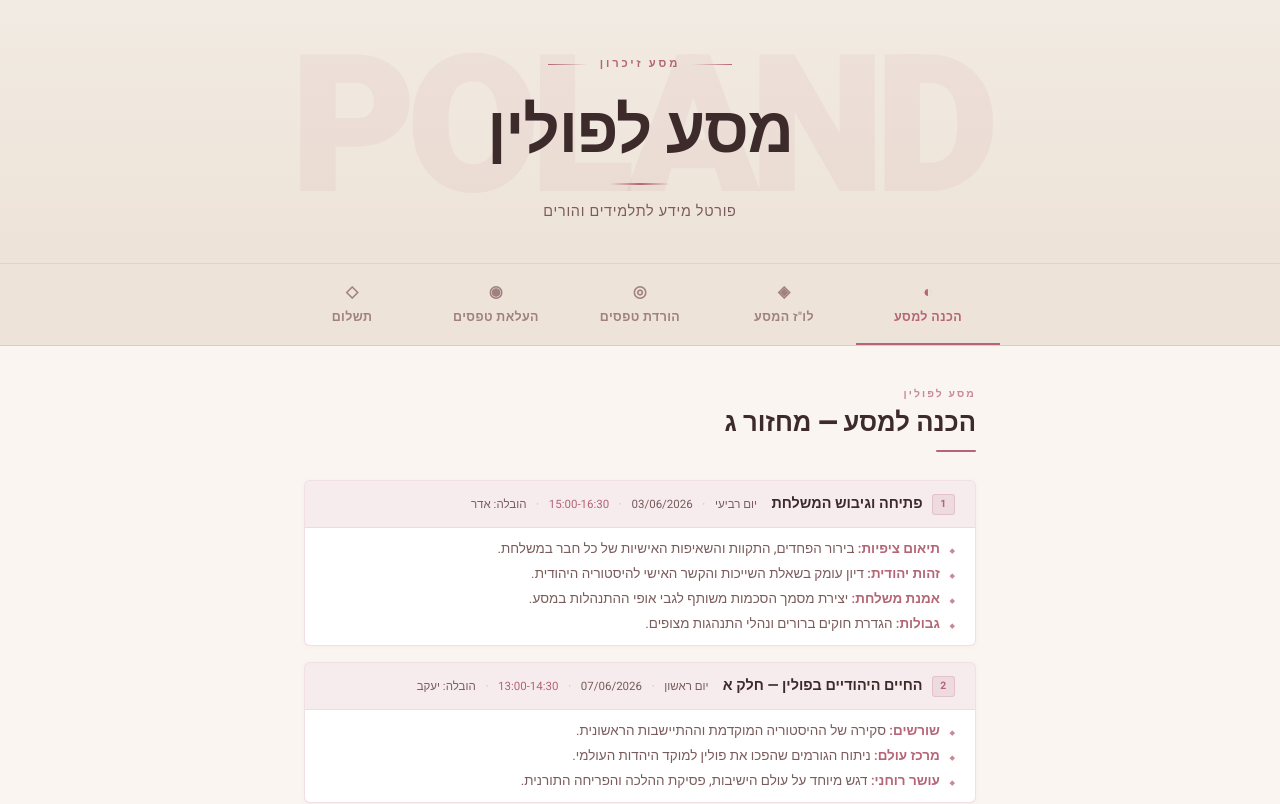
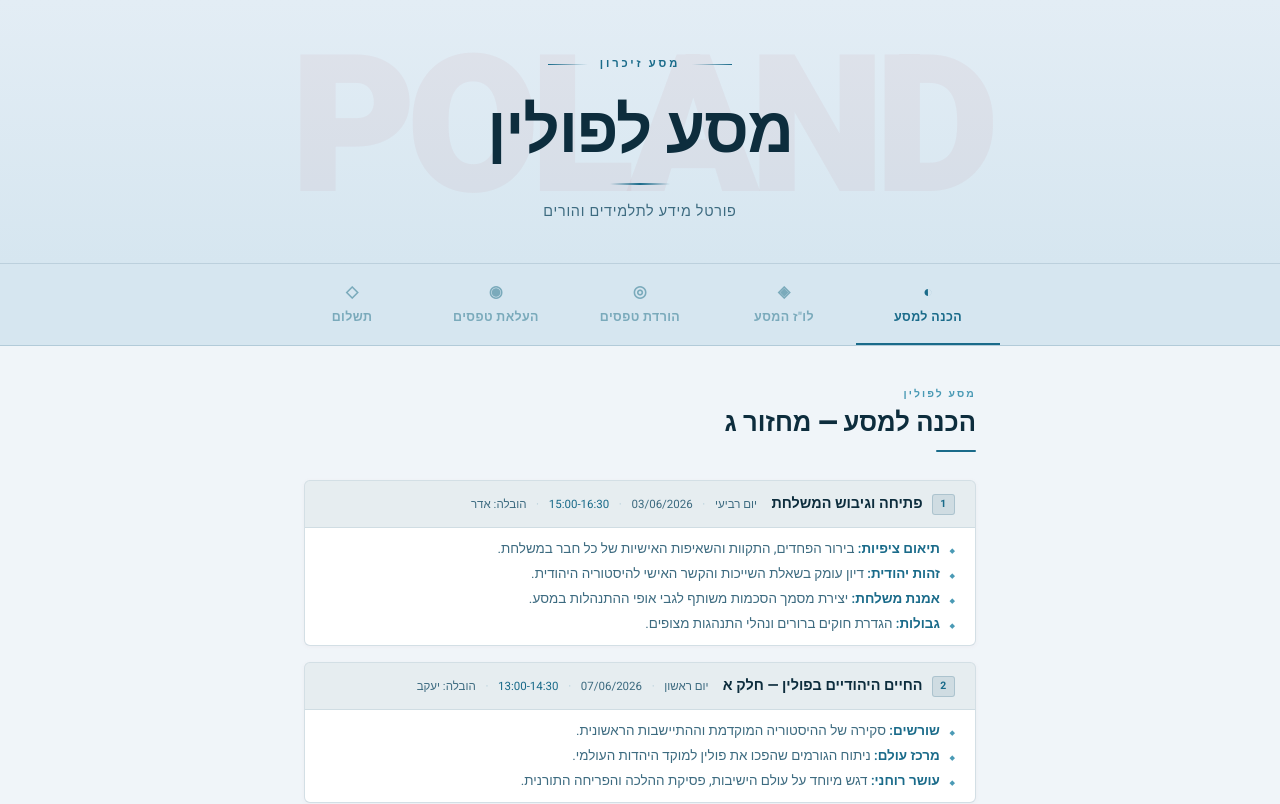
Before and after one commit to yaacovbod/poland, a Next.js app: page / in a window 1280 px wide. Shown: the top 804 px of the page. Built offline with nearby package versions, Linux system fonts and the light colour scheme.

Commit message:
Switch theme from Desert Rose to Ocean Depths
Co-Authored-By: Claude Sonnet 4.6 <noreply@anthropic.com>

```diff
--- a/src/app/admin/page.tsx
+++ b/src/app/admin/page.tsx
@@ -7,16 +7,16 @@ import { PdfItem } from "../api/pdfs/route"
 type AdminTab = "students" | "pdfs" | "schedule"
 
 const G = {
-  bg: "#faf5f0",
+  bg: "#f0f5f9",
   surface: "#ffffff",
-  surfaceHover: "#f7f0eb",
-  border: "rgba(181,101,118,0.2)",
-  borderStrong: "rgba(181,101,118,0.4)",
-  gold: "#b56576",
-  goldDim: "rgba(181,101,118,0.1)",
-  text: "#3d2b2b",
-  muted: "#7a5c5c",
-  dim: "#a08080",
+  surfaceHover: "#e3edf5",
+  border: "rgba(14,77,110,0.18)",
+  borderStrong: "rgba(14,77,110,0.35)",
+  gold: "#1a6b8a",
+  goldDim: "rgba(14,77,110,0.08)",
+  text: "#0d2d3d",
+  muted: "#3d6b80",
+  dim: "#7aaabb",
   danger: "#c0392b",
   dangerBg: "rgba(192,57,43,0.08)",
   dangerBorder: "rgba(192,57,43,0.25)",
@@ -352,7 +352,7 @@ export default function AdminPage() {
 
       {/* Header */}
       <header style={{
-        background: "#ede3d8",
+        background: "#d6e6f0",
         borderBottom: `1px solid ${G.border}`,
         padding: "0.9rem 1.5rem",
         display: "flex",
@@ -386,7 +386,7 @@ export default function AdminPage() {
 
       {/* Tabs */}
       <nav style={{
-        background: "#ede3d8",
+        background: "#d6e6f0",
         borderBottom: `1px solid ${G.border}`,
         display: "flex",
         padding: "0 1.5rem",
--- a/src/app/globals.css
+++ b/src/app/globals.css
@@ -5,8 +5,8 @@
 }
 
 body {
-  background: #faf5f0;
-  color: #3d2b2b;
+  background: #f0f5f9;
+  color: #0d2d3d;
   font-family: var(--font-heebo), 'Heebo', sans-serif;
 }
 
@@ -14,10 +14,10 @@ body {
   width: 6px;
 }
 ::-webkit-scrollbar-track {
-  background: #ede3d8;
+  background: #d6e6f0;
 }
 ::-webkit-scrollbar-thumb {
-  background: #c98a96;
+  background: #4a9ab5;
   border-radius: 3px;
 }
 
@@ -35,5 +35,5 @@ body {
 }
 .memory-card:hover {
   transform: translateY(-2px);
-  box-shadow: 0 6px 24px rgba(181, 101, 118, 0.12);
+  box-shadow: 0 6px 24px rgba(14, 77, 110, 0.12);
 }
--- a/src/app/page.tsx
+++ b/src/app/page.tsx
@@ -4,22 +4,22 @@ import { useState, useEffect } from "react"
 import { ScheduleDay } from "./api/admin/schedule/route"
 import { PdfItem } from "./api/pdfs/route"
 
-/* ─── Desert Rose Theme ─── */
+/* ─── Ocean Depths Theme ─── */
 const T = {
-  bg: "#faf5f0",
-  bgDeep: "#f2ebe3",
-  bgNav: "#ede3d8",
+  bg: "#f0f5f9",
+  bgDeep: "#e3edf5",
+  bgNav: "#d6e6f0",
   surface: "#ffffff",
-  surfaceTint: "rgba(181,101,118,0.06)",
-  rose: "#b56576",
-  roseMid: "#c98a96",
-  rosePale: "rgba(181,101,118,0.12)",
-  border: "rgba(181,101,118,0.2)",
-  borderSub: "rgba(181,101,118,0.12)",
-  text: "#3d2b2b",
-  muted: "#7a5c5c",
-  dim: "#a08080",
-  veryDim: "#c8b0b0",
+  surfaceTint: "rgba(14,77,110,0.05)",
+  rose: "#1a6b8a",
+  roseMid: "#4a9ab5",
+  rosePale: "rgba(14,77,110,0.1)",
+  border: "rgba(14,77,110,0.18)",
+  borderSub: "rgba(14,77,110,0.1)",
+  text: "#0d2d3d",
+  muted: "#3d6b80",
+  dim: "#7aaabb",
+  veryDim: "#b0ccd8",
 }
 
 type Tab = "schedule" | "download" | "upload" | "payment" | "prep"
```
